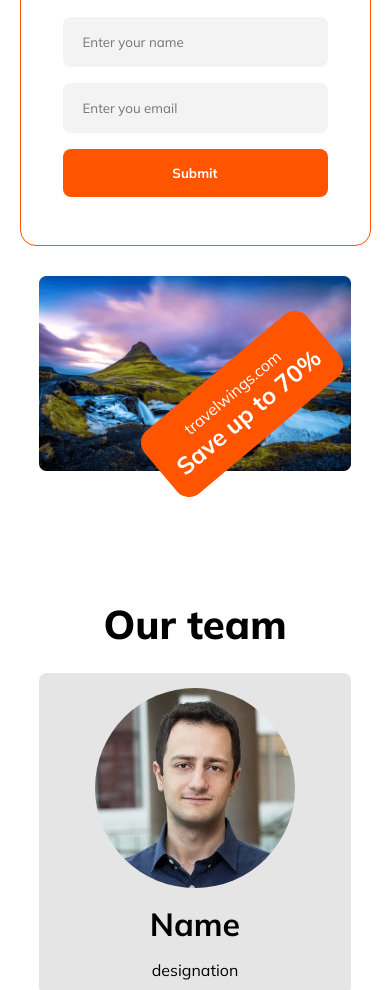
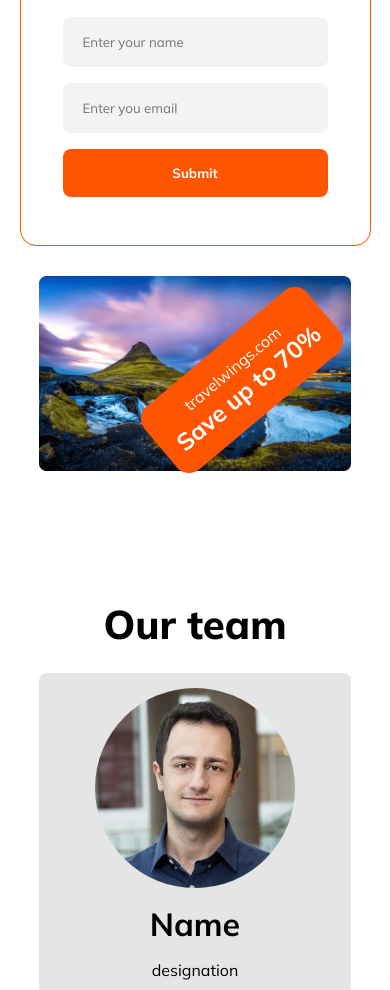
Before and after one commit to nawfs254/ph-assignment-2, a plain HTML site: page index.html in a window 390 px wide. Shown: the part 9393-10383 px from the top of the page. Drawn offline with Linux system fonts and the light colour scheme.

Commit message:
fixed the tagged card in newsletter section

```diff
--- a/style.css
+++ b/style.css
@@ -636,7 +636,6 @@
     color: #FFF;
     font-size: 1.75rem;
     font-weight: 800;
-
     line-height: 28px;
 }
 
@@ -648,6 +647,7 @@
 .card1{
     background-image: url(./assets/Images/Maldives.png);
 }
+
 
 .card2{
     background-image: url(./assets/Images/Indonasia.png);
@@ -842,6 +842,10 @@
     .image-grids span{
         height: auto;
     }
+
+    .newsletter-container .tagged-card{
+        bottom: 27%;
+    }
 }
 
 /* for medium devices */
```
Also changed, not shown: index.html (+2 -2 lines).
